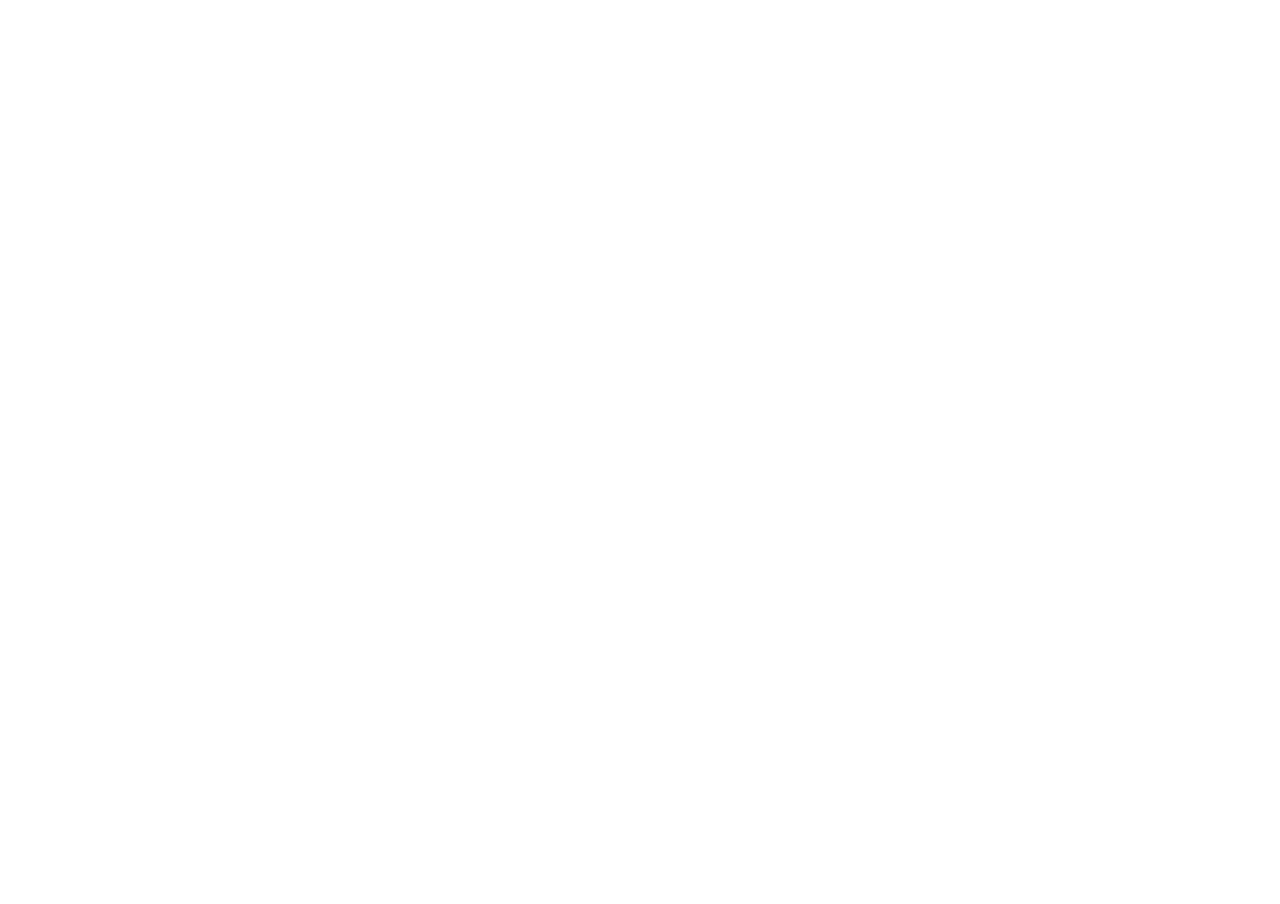
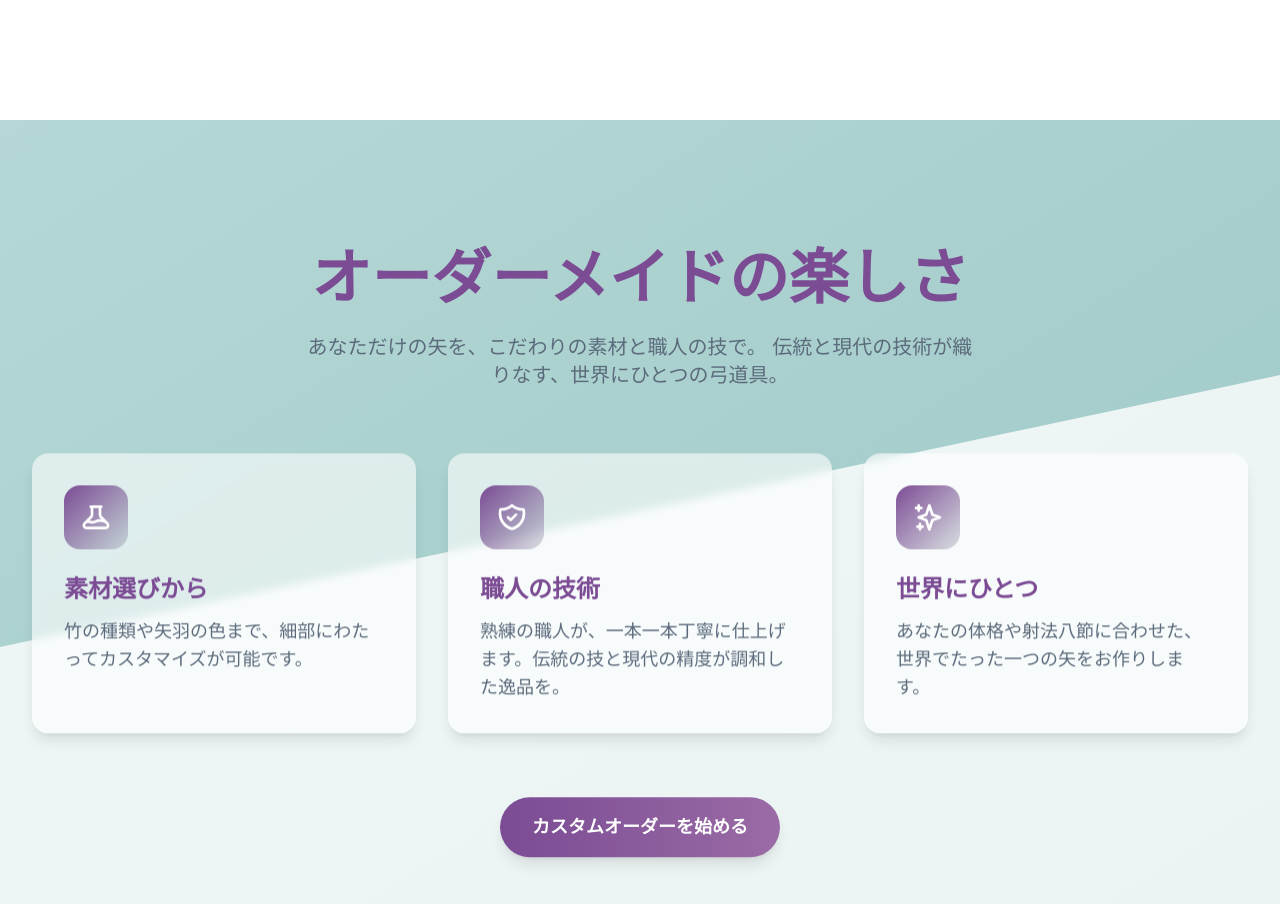
Before and after one commit to k-karasawa/photographs-portfolio, a Next.js app: page / in a window 1280 px wide. Shown: the part 680-1584 px from the top of the page. Before the commit the page ends 800 px from the top, so only its background shows below. Built offline with nearby package versions, Linux system fonts and the light colour scheme.

Commit message:
custom-section

```diff
--- /dev/null
+++ b/src/Sections/Custom/Custom.tsx
@@ -0,0 +1,161 @@
+'use client'
+
+import { useRef } from 'react'
+import { motion, useScroll, useTransform } from 'framer-motion'
+
+export const CustomOrderSection = () => {
+  const containerRef = useRef<HTMLDivElement>(null)
+  const { scrollYProgress } = useScroll({
+    target: containerRef,
+    offset: ["start end", "end start"]
+  })
+
+  const y = useTransform(scrollYProgress, [0, 1], [100, -100])
+  const opacity = useTransform(scrollYProgress, [0, 0.2, 0.8, 1], [0, 1, 1, 0])
+
+  return (
+    <section
+      ref={containerRef}
+      className="relative min-h-screen overflow-hidden bg-gradient-to-br from-[#B5D8D6] to-[#9CC7C5]"
+    >
+      {/* Diagonal white section */}
+      <div className="absolute inset-0 overflow-hidden">
+        <motion.div
+          initial={{ opacity: 0 }}
+          animate={{ opacity: 1 }}
+          transition={{ duration: 1 }}
+          className="absolute w-[200%] h-[100%] bg-white/80 -rotate-12 translate-x-[-25%] translate-y-[50%]"
+        />
+      </div>
+
+      <motion.div
+        style={{ y, opacity }}
+        className="relative max-w-7xl mx-auto px-4 py-24 sm:px-6 lg:px-8"
+      >
+        <div className="text-center mb-16">
+          <motion.div
+            initial={{ opacity: 0, scale: 0.8 }}
+            whileInView={{ opacity: 1, scale: 1 }}
+            transition={{ duration: 0.8, ease: "easeOut" }}
+            className="mb-8"
+          >
+            <h2 className="text-5xl md:text-6xl font-bold text-[#7B4B94] mb-6 font-japanese">
+              オーダーメイドの楽しさ
+            </h2>
+            <p className="text-xl text-[#5B6B7C] max-w-2xl mx-auto">
+              あなただけの矢を、こだわりの素材と職人の技で。
+              伝統と現代の技術が織りなす、世界にひとつの弓道具。
+            </p>
+          </motion.div>
+        </div>
+
+        <div className="grid grid-cols-1 md:grid-cols-3 gap-8">
+          {features.map((feature, index) => (
+            <motion.div
+              key={feature.title}
+              initial={{ opacity: 0, y: 50 }}
+              whileInView={{ opacity: 1, y: 0 }}
+              transition={{ duration: 0.6, delay: index * 0.2 }}
+              whileHover={{
+                scale: 1.05,
+                transition: { duration: 0.2 }
+              }}
+              className="bg-white/60 backdrop-blur-sm rounded-2xl p-8 shadow-lg"
+            >
+              <motion.div
+                initial={{ scale: 0 }}
+                whileInView={{ scale: 1 }}
+                transition={{
+                  type: "spring",
+                  stiffness: 260,
+                  damping: 20,
+                  delay: index * 0.2 + 0.3
+                }}
+                className="h-16 w-16 rounded-2xl bg-gradient-to-br from-[#7B4B94] to-[#5B6B7C]/20 flex items-center justify-center mb-6"
+              >
+                <feature.icon className="h-8 w-8 text-white" />
+              </motion.div>
+              <h3 className="text-2xl font-bold text-[#7B4B94] mb-3 font-japanese">
+                {feature.title}
+              </h3>
+              <p className="text-[#5B6B7C] text-lg">
+                {feature.description}
+              </p>
+            </motion.div>
+          ))}
+        </div>
+
+        <motion.div
+          initial={{ opacity: 0, y: 100 }}
+          whileInView={{ opacity: 1, y: 0 }}
+          transition={{ duration: 0.8, delay: 0.6 }}
+          className="mt-16 text-center"
+        >
+          <button className="px-8 py-4 bg-gradient-to-r from-[#7B4B94] to-[#9A6BA5] text-white rounded-full text-lg font-bold hover:from-[#6A3A83] hover:to-[#895A94] transition-all duration-300 transform hover:scale-105 shadow-lg hover:shadow-[#7B4B94]/25">
+            カスタムオーダーを始める
+          </button>
+        </motion.div>
+      </motion.div>
+    </section>
+  )
+}
+
+const features = [
+  {
+    title: "素材選びから",
+    description: "竹の種類や矢羽の色まで、細部にわたってカスタマイズが可能です。",
+    icon: ({ className }: { className?: string }) => (
+      <svg
+        className={className}
+        fill="none"
+        viewBox="0 0 24 24"
+        stroke="currentColor"
+      >
+        <path
+          strokeLinecap="round"
+          strokeLinejoin="round"
+          strokeWidth={2}
+          d="M19.428 15.428a2 2 0 00-1.022-.547l-2.387-.477a6 6 0 00-3.86.517l-.318.158a6 6 0 01-3.86.517L6.05 15.21a2 2 0 00-1.806.547M8 4h8l-1 1v5.172a2 2 0 00.586 1.414l5 5c1.26 1.26.367 3.414-1.415 3.414H4.828c-1.782 0-2.674-2.154-1.414-3.414l5-5A2 2 0 009 10.172V5L8 4z"
+        />
+      </svg>
+    )
+  },
+  {
+    title: "職人の技術",
+    description: "熟練の職人が、一本一本丁寧に仕上げます。伝統の技と現代の精度が調和した逸品を。",
+    icon: ({ className }: { className?: string }) => (
+      <svg
+        className={className}
+        fill="none"
+        viewBox="0 0 24 24"
+        stroke="currentColor"
+      >
+        <path
+          strokeLinecap="round"
+          strokeLinejoin="round"
+          strokeWidth={2}
+          d="M9 12l2 2 4-4m5.618-4.016A11.955 11.955 0 0112 2.944a11.955 11.955 0 01-8.618 3.04A12.02 12.02 0 003 9c0 5.591 3.824 10.29 9 11.622 5.176-1.332 9-6.03 9-11.622 0-1.042-.133-2.052-.382-3.016z"
+        />
+      </svg>
+    )
+  },
+  {
+    title: "世界にひとつ",
+    description: "あなたの体格や射法八節に合わせた、世界でたった一つの矢をお作りします。",
+    icon: ({ className }: { className?: string }) => (
+      <svg
+        className={className}
+        fill="none"
+        viewBox="0 0 24 24"
+        stroke="currentColor"
+      >
+        <path
+          strokeLinecap="round"
+          strokeLinejoin="round"
+          strokeWidth={2}
+          d="M5 3v4M3 5h4M6 17v4m-2-2h4m5-16l2.286 6.857L21 12l-5.714 2.143L13 21l-2.286-6.857L5 12l5.714-2.143L13 3z"
+        />
+      </svg>
+    )
+  }
+]
--- a/src/Sections/Top/Top.tsx
+++ b/src/Sections/Top/Top.tsx
@@ -114,14 +114,14 @@
       </AnimatePresence>
 
       <nav className="absolute top-0 left-0 w-full p-8 z-10">
-        <Link href="/" className="text-[#333333] text-xl font-medium">
+        <Link href="/" className="text-[#333333] text-xl font-medium hover:opacity-80 transition-opacity">
           mokubara.
         </Link>
       </nav>
 
       <div className="flex items-center justify-center min-h-screen relative z-10">
         <div className="relative">
-          <div className="max-w-3xl mx-auto text-center">
+          <div className="max-w-3xl mx-auto text-center px-4">
             <h1 className="text-4xl md:text-6xl lg:text-7xl font-normal text-[#333333] leading-tight mb-6">
               Realistic Mockups
               <br />
@@ -132,7 +132,7 @@
               <br />
               And it works on your browser.
             </p>
-            <button className="bg-[#C84C38] text-white px-8 py-3 rounded-full hover:bg-opacity-90 transition-colors">
+            <button className="bg-[#C84C38] text-white px-8 py-3 rounded-full hover:bg-opacity-90 transition-colors shadow-lg hover:shadow-xl">
               Join Waitlist
             </button>
           </div>
--- a/src/pages/_document.tsx
+++ b/src/pages/_document.tsx
@@ -4,7 +4,7 @@
   return (
     <Html lang="ja">
       <Head />
-      <body className="antialiased">
+      <body className="antialiased bg-white text-[#333333]">
         <Main />
         <NextScript />
       </body>
--- a/src/pages/index.tsx
+++ b/src/pages/index.tsx
@@ -1,7 +1,7 @@
 import type { NextPage } from 'next'
 import Head from 'next/head'
 import { Top } from '@/Sections/Top/Top'
-
+import { CustomOrderSection } from '@/Sections/Custom/Custom'
 const Home: NextPage = () => {
   return (
     <>
@@ -12,6 +12,7 @@
       </Head>
 
       <Top />
+      <CustomOrderSection />
     </>
   )
 }
--- a/tailwind.config.ts
+++ b/tailwind.config.ts
@@ -5,6 +5,7 @@
     "./src/pages/**/*.{js,ts,jsx,tsx,mdx}",
     "./src/components/**/*.{js,ts,jsx,tsx,mdx}",
     "./src/app/**/*.{js,ts,jsx,tsx,mdx}",
+    "./src/Sections/**/*.{js,ts,jsx,tsx,mdx}",
   ],
   theme: {
     extend: {
@@ -12,8 +13,12 @@
         background: "var(--background)",
         foreground: "var(--foreground)",
       },
+      fontFamily: {
+        japanese: ["var(--font-japanese)", "sans-serif"],
+      },
     },
   },
   plugins: [],
 };
+
 export default config;
```
